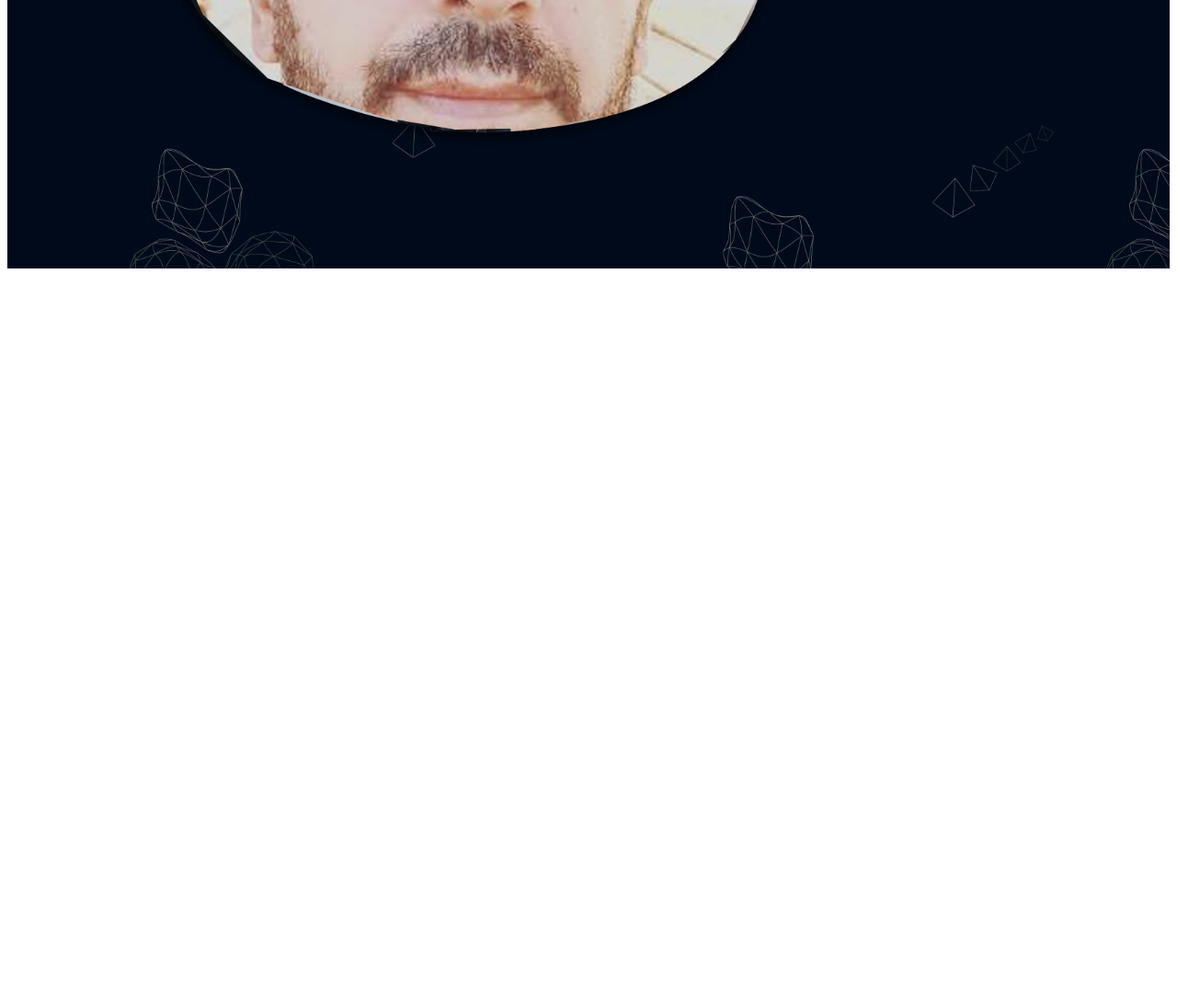
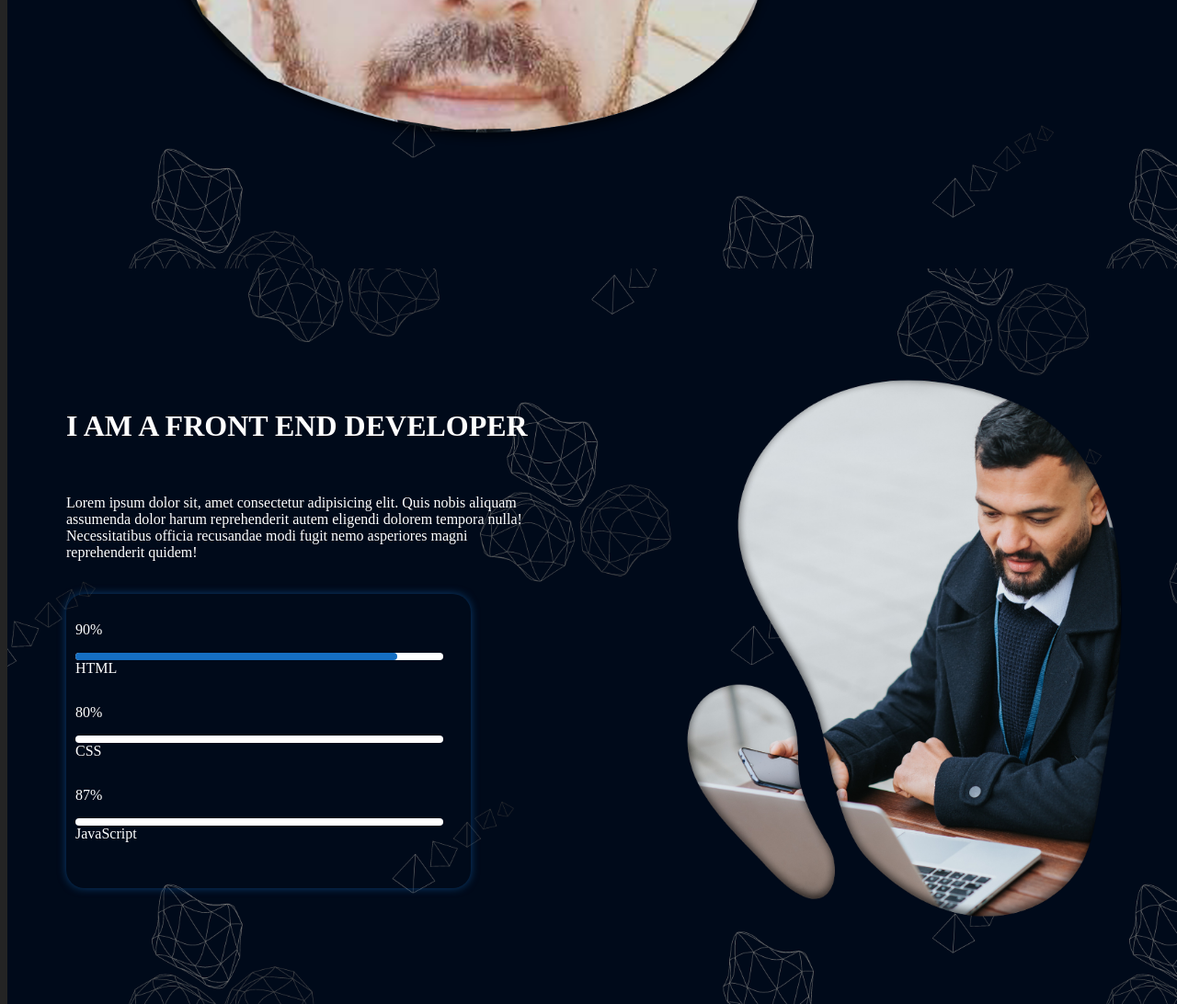
Before and after one commit to jorgebarreiras/CursoJAVASCRIPTaBAC, a plain HTML site: page vidaFullStack-HTML/aula01/index.html in a window 1280 px wide. Shown: the part 516-1608 px from the top of the page at 92% size. Before the commit the page ends 816 px from the top, so only its background shows below. Drawn offline with nearby package versions, Linux system fonts and the light colour scheme.

Commit message:
Inclusõ boxer

```diff
--- a/vidaFullStack-HTML/aula01/estilo.css
+++ b/vidaFullStack-HTML/aula01/estilo.css
@@ -6,11 +6,11 @@ padding: 0;
 box-sizing: border-box;
 font-family: font-family: 'Montserrat', sans-serif;
 }
-/*body{
+body{
     width: 100%;
     height: 100vh;
     background: #242424;
-}*/
+}
 header{
     width:100% ;
     height: 80px;
@@ -100,3 +100,51 @@ header .menu ul li a:hover{
     margin-left: 100px;
     margin-top: 1px;
 }
+/*=== about ===*/
+
+#about .container{
+    width: 100%;
+    height: 100vh;
+    background: url(imagens/CREATIVE_2.png);
+    background-size: cover;
+    display: flex;
+    justify-content: space-between;
+}#about .container .title{
+    width: 90%;
+    height: 100vh;
+    margin: 0 auto;
+    display: flex;
+    flex-direction: column;
+    align-items: flex-start;
+    justify-content: center;
+    padding: 0 60px;
+}#about .container .title h1{
+    color: #fff;
+    text-transform: uppercase;
+    font-size: 2rem;
+    text-align: left;
+}#about .container .title p{
+    color: #fff;
+    width: 500px;
+    margin-top: 30px;
+}#about .container .box-title{
+    width: 420px;
+    height: 40vh;
+    margin-top: 20px;
+    padding: 0 10px;
+    box-shadow: 0 0 10px 0 rgba(21,111,195,0.5);
+    border-radius: 20px;
+}#about .container .box-title span{
+    color: #fff;
+}#about .container .box-title .b1{
+    width: 400px;
+    height: 8px;
+    background: #fff;
+    margin-top: 2px;
+    border-radius: 5px;
+}#about .container .box-title .b2{
+    width: 350px;
+    height: 8px;
+    background: #156fc3;
+    border-radius: 5px;
+}
--- a/vidaFullStack-HTML/aula01/index.html
+++ b/vidaFullStack-HTML/aula01/index.html
@@ -42,7 +42,37 @@
     </main>
 
 
+    <section id="about">
+        <div class="container">
+            <div class="title">
 
+                <h1>I am a front end developer</h1>
+                <p>Lorem ipsum dolor sit, amet consectetur adipisicing elit. Quis nobis aliquam assumenda dolor harum reprehenderit autem eligendi dolorem tempora nulla! Necessitatibus officia recusandae modi fugit nemo asperiores magni reprehenderit quidem!</p>
+                <div class="box-title">
+                    <p>90%</p>
+                    <div class="b1"><div class="b2"></div></div>
+                    <span>HTML</span>
+
+                    <p>80%</p>
+                    <div class="b1"><div class="b3"></div></div>
+                    <span>CSS</span>
+
+                    <p>87%</p>
+                    <div class="b1"><div class="b4"></div></div>
+                    <span>JavaScript</span>
+
+
+                </div>
+
+
+            </div>
+
+
+
+        </div>
+
+
+    </section>
 
 
 
```
